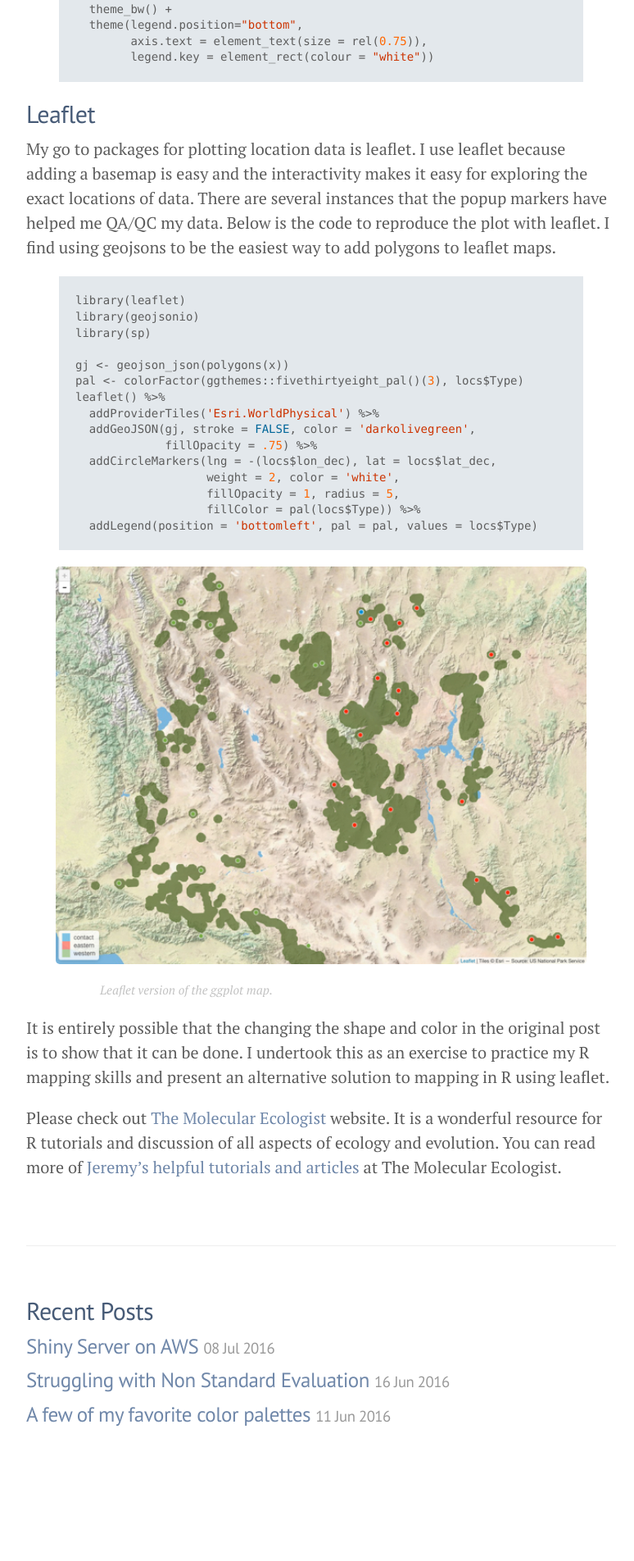
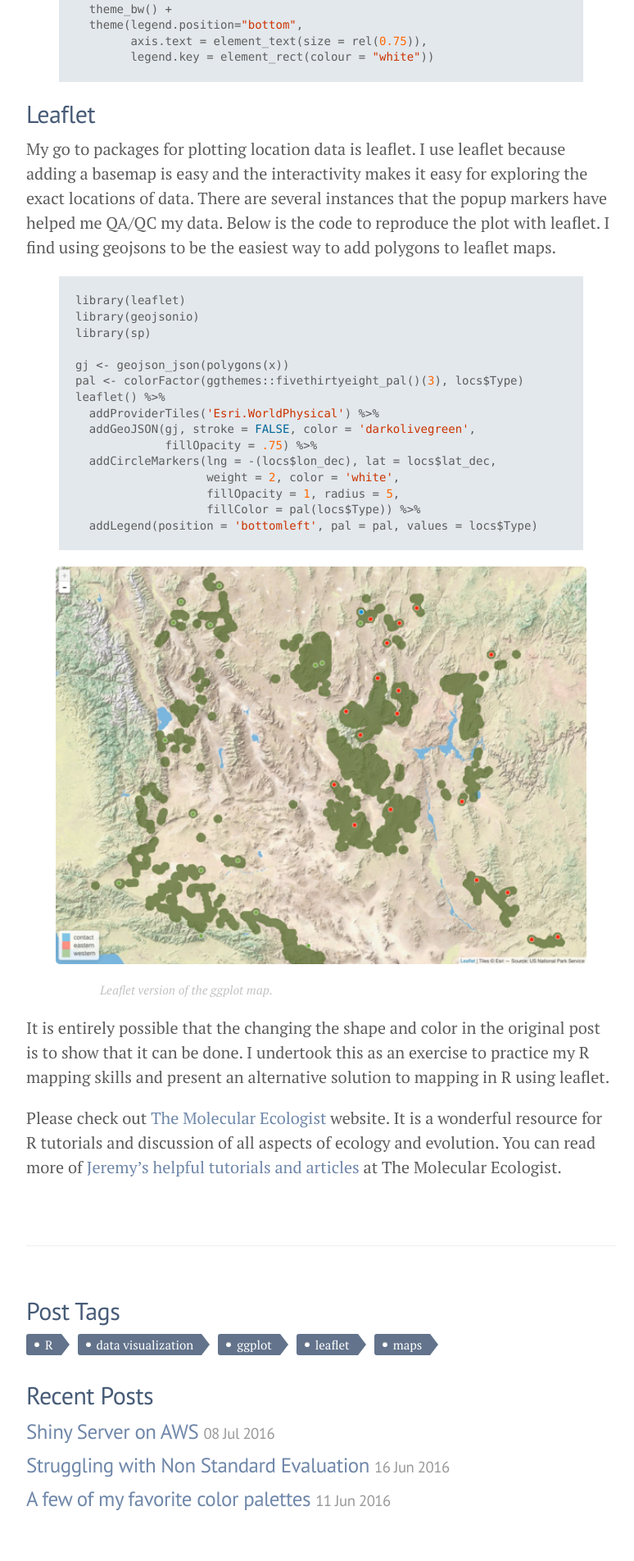
Before and after one commit to andrianaimisa/mgritts.github.io, a Jekyll site: the page built from _posts/2016-07-02-re-making-maps-in-r.md, in a window 1280 px wide. Shown: the part 2413-4317 px from the top of the page at 82% size, without its empty margins (248-1022 px from the left). Built offline with Jekyll 4.4.1, drawn with Linux system fonts in a browser that asks for light colours; before the commit the page ends 4214 px from its top, so only the background shows below that.

Commit message:
add tags list to posts

```diff
--- a/_layouts/post.html
+++ b/_layouts/post.html
@@ -11,6 +11,14 @@ layout: default
 </div>
 
 <div class="related">
+  <div class="tags">
+    <h2>Post Tags</h2>
+    <ul class="tags">
+      {% for tag in page.tags %}
+        <li class="tag">{{ tag }}</li>
+      {% endfor %}
+    </ul>
+  </div>
   <h2>Recent Posts</h2>
   <ul class="related-posts">
     {% for post in site.related_posts limit:3 %}
--- a/public/css/poole.css
+++ b/public/css/poole.css
@@ -417,3 +417,62 @@ a.pagination-item:hover {
     border-bottom-right-radius: 4px;
   }
 }
+
+/* my CSS stuff */
+.tags {
+  list-style: none;
+  margin: 0;
+  overflow: hidden;
+  padding: 0;
+}
+
+.tags li {
+  float: left;
+}
+
+.tag {
+  font-size: 15px;
+  background: rgba(71, 91, 119, .85);
+  border-radius: 3px 0 0 3px;
+  color: #fff;
+  display: inline-block;
+  height: 26px;
+  line-height: 26px;
+  padding: 0 20px 0 23px;
+  position: relative;
+  margin: 0 10px 10px 0;
+  text-decoration: none;
+  -webkit-transition: color 0.2s;
+}
+
+.tag::before {
+  background: #fff;
+  border-radius: 10px;
+  box-shadow: inset 0 1px rgba(0, 0, 0, 0.25);
+  content: '';
+  height: 6px;
+  left: 10px;
+  position: absolute;
+  width: 6px;
+  top: 10px;
+}
+
+.tag::after {
+  background: #fff;
+  border-bottom: 13px solid transparent;
+  border-left: 10px solid rgba(71, 91, 119, .85);
+  border-top: 13px solid transparent;
+  content: '';
+  position: absolute;
+  right: 0;
+  top: 0;
+}
+
+.tag:hover {
+  background-color: #475b77;
+  color: #fff;
+}
+
+.tag:hover::after {
+   border-left-color: #475b77;
+}
```
